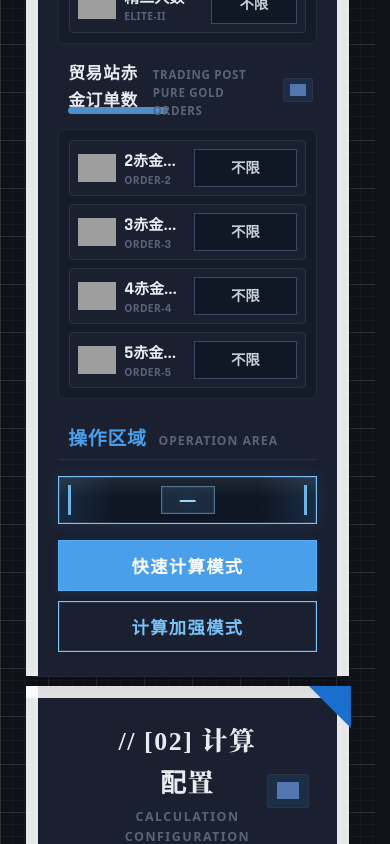
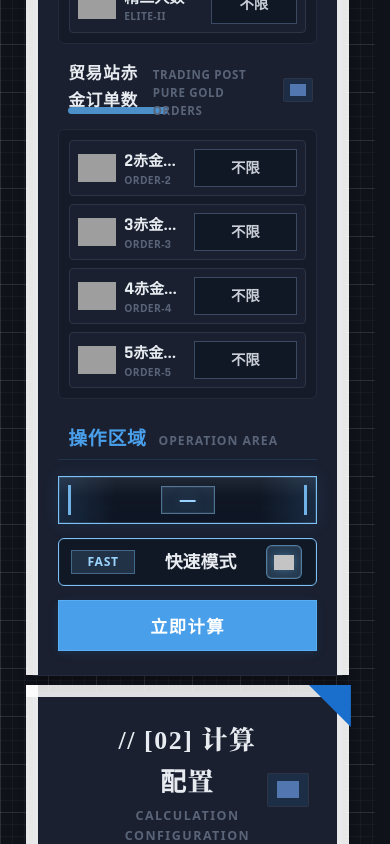
Before and after one commit to parrotime/Arknights-LMD-Sum-calculator, a React (Vite) app: page / in a window 390 px wide. Shown: the part 1156-2000 px from the top of the page. Built offline with nearby package versions, Linux system fonts and the light colour scheme; grey boxes are pictures that could not be loaded.

Commit message:
260520-08-v2_mod_select_button

```diff
--- a/src/App.jsx
+++ b/src/App.jsx
@@ -652,6 +652,7 @@ const MainCalculator = ({ onAssistantEgg }) => {
               onSwap={handleSwapNums}
               onResetInputs={handleResetInputs}
               onClearLmdInput={handleClearLmdInput}
+              onModeWarning={(message) => showAssistantText(message, "high")}
             />
             <SettingsPanel
               settings={state.settings}
--- a/src/assets/styles/InputPanel.module.css
+++ b/src/assets/styles/InputPanel.module.css
@@ -834,10 +834,11 @@
 }
 
 .operation-row {
+  --operation-gap: 14px;
   display: grid;
   grid-template-columns: minmax(220px, 0.75fr) minmax(420px, 1.25fr);
   align-items: stretch;
-  gap: var(--ark-space-md);
+  gap: var(--operation-gap);
   width: 100%;
 }
 
@@ -1129,17 +1130,274 @@
 }
 
 .action-buttons {
-  display: flex;
+  display: grid;
+  grid-template-columns: 286px minmax(0, 1fr);
   align-items: center;
   justify-content: center;
-  gap: 10px;
+  gap: var(--operation-gap);
   margin: 0;
   width: 100%;
+}
+
+.mode-select {
+  position: relative;
+  width: 286px;
+  min-width: 0;
+  z-index: 5;
+}
+
+.mode-select-trigger {
+  position: relative;
+  display: grid;
+  grid-template-columns: 64px minmax(0, 1fr) 42px;
+  align-items: center;
+  gap: 12px;
+  width: 100%;
+  min-height: 48px;
+  margin: 0;
+  padding: 6px 8px 6px 12px;
+  box-sizing: border-box;
+  overflow: hidden;
+  border: 1px solid var(--ark-primary-400);
+  border-radius: 6px;
+  background: var(--ark-input-bg);
+  color: var(--ark-neutral-900);
+  cursor: pointer;
+  transition: border-color var(--ark-transition-fast),
+              background-color var(--ark-transition-fast),
+              box-shadow var(--ark-transition-fast);
+}
+
+.mode-select-trigger:hover,
+.mode-select-trigger-open {
+  border-color: var(--ark-primary-300);
+  box-shadow: inset 0 0 0 1px rgba(80, 155, 235, 0.14);
+}
+
+.mode-select-trigger:focus-visible,
+.mode-menu-item:focus-visible {
+  outline: 2px solid var(--ark-border-focus);
+  outline-offset: 2px;
+}
+
+.mode-select-trigger:disabled {
+  opacity: 0.6;
+  cursor: not-allowed;
+}
+
+.mode-select-label {
+  min-width: 0;
+  color: var(--ark-neutral-900);
+  font-size: 1.12rem;
+  font-weight: 900;
+  line-height: 1;
+  text-align: center;
+  white-space: nowrap;
+  overflow: hidden;
+  text-overflow: ellipsis;
+}
+
+.mode-select-code {
+  display: inline-flex;
+  align-items: center;
+  justify-content: center;
+  min-width: 64px;
+  height: 24px;
+  padding: 0 8px;
+  box-sizing: border-box;
+  background: rgba(80, 155, 235, 0.16);
+  border: 1px solid rgba(80, 155, 235, 0.42);
+  color: var(--ark-primary-700);
+  font-size: 0.76rem;
+  font-weight: 900;
+  line-height: 1;
+  letter-spacing: 0.06em;
+}
+
+.mode-select-icon-wrap {
+  display: inline-flex;
+  align-items: center;
+  justify-content: center;
+  width: 34px;
+  height: 32px;
+  background: rgba(122, 193, 248, 0.2);
+  border: 1px solid rgba(122, 193, 248, 0.5);
+  border-radius: 6px;
+  box-shadow: inset 0 0 0 1px rgba(255, 255, 255, 0.08);
+}
+
+.mode-select-icon {
+  width: 20px;
+  height: 20px;
+  object-fit: contain;
+  filter: brightness(1.24) saturate(1.18) drop-shadow(0 0 5px rgba(122, 193, 248, 0.36));
+  opacity: 1;
+  transition: transform var(--ark-transition-fast);
+  pointer-events: none;
+}
+
+.mode-select-trigger-open .mode-select-icon {
+  transform: rotate(180deg);
+}
+
+.mode-menu {
+  position: absolute;
+  left: 0;
+  right: 0;
+  bottom: calc(100% + 8px);
+  display: flex;
+  flex-direction: column;
+  gap: 5px;
+  padding: 5px;
+  background: var(--ark-surface-card);
+  border: 1px solid var(--ark-primary-400);
+  border-radius: 7px;
+  box-shadow: var(--ark-shadow-lg);
+  animation: mode-menu-enter 160ms cubic-bezier(0.22, 1, 0.36, 1);
+}
+
+.mode-menu-item {
+  display: grid;
+  grid-template-columns: 128px minmax(0, 1fr);
+  align-items: center;
+  gap: 8px;
+  width: 100%;
+  min-height: 50px;
+  padding: 6px;
+  box-sizing: border-box;
+  border: 1px solid transparent;
+  border-radius: 6px;
+  background: transparent;
+  color: var(--ark-neutral-800);
+  text-align: left;
+  cursor: pointer;
+  transition: background-color var(--ark-transition-fast),
+              border-color var(--ark-transition-fast);
+}
+
+.mode-menu-item:hover,
+.mode-menu-item-active {
+  background: var(--ark-surface-inset);
+  border-color: var(--ark-border-default);
+}
+
+.mode-menu-item:first-child .mode-menu-title {
+  background: var(--ark-primary-600);
+  border-color: var(--ark-primary-500);
+  color: #ffffff;
+  box-shadow: inset 0 0 0 1px rgba(255, 255, 255, 0.1);
+}
+
+.mode-menu-title {
+  display: inline-flex;
+  align-items: center;
+  justify-content: center;
+  gap: 7px;
+  height: 36px;
+  padding: 0 8px;
+  box-sizing: border-box;
+  background: rgba(80, 155, 235, 0.14);
+  border: 1px solid rgba(80, 155, 235, 0.34);
+  border-radius: 5px;
+  color: var(--ark-neutral-900);
+  font-size: 1.06rem;
+  font-weight: 900;
+  line-height: 1;
+  white-space: nowrap;
+}
+
+.mode-menu-item-active .mode-menu-title {
+  border-color: var(--ark-primary-300);
+}
+
+.mode-menu-code {
+  display: inline-flex;
+  align-items: center;
+  justify-content: center;
+  width: fit-content;
+  height: 18px;
+  min-width: 52px;
+  padding: 0 7px;
+  box-sizing: border-box;
+  border: 1px solid rgba(80, 155, 235, 0.42);
+  border-radius: 999px;
+  background: rgba(80, 155, 235, 0.1);
+  color: var(--ark-primary-700);
+  font-size: 0.66rem;
+  font-weight: 900;
+  line-height: 1;
+  letter-spacing: 0.06em;
+}
+
+.mode-menu-badge-icon {
+  width: 24px;
+  height: 24px;
+  object-fit: contain;
+  filter: drop-shadow(0 0 5px rgba(122, 193, 248, 0.2));
+  pointer-events: none;
+}
+
+.mode-menu-desc {
+  display: inline-flex;
+  align-items: center;
+  justify-content: flex-start;
+  min-width: 0;
+  color: var(--ark-neutral-600);
+  font-size: 0.82rem;
+  font-weight: 900;
+  line-height: 1;
+  white-space: nowrap;
+}
+
+.mode-menu-meta {
+  display: grid;
+  grid-template-rows: auto auto;
+  align-self: stretch;
+  align-content: space-between;
+  align-items: start;
+  gap: 4px;
+  min-width: 0;
+}
+
+:global([data-theme="dark"]) .mode-select-code,
+:global([data-theme="dark"]) .mode-menu-item:first-child .mode-menu-title {
+  color: #06101a;
+}
+
+:global([data-theme="dark"]) .mode-select-code {
+  background: rgba(122, 193, 248, 0.16);
+  border-color: rgba(122, 193, 248, 0.38);
+  color: var(--ark-primary-300);
+}
+
+:global([data-theme="dark"]) .mode-menu-code {
+  color: var(--ark-primary-300);
+}
+
+:global([data-theme="dark"]) .mode-select-trigger {
+  box-shadow: inset 0 0 0 1px rgba(122, 193, 248, 0.08);
+}
+
+:global([data-theme="dark"]) .mode-menu {
+  box-shadow: 0 12px 28px rgba(0, 0, 0, 0.42),
+              inset 0 0 0 1px rgba(122, 193, 248, 0.08);
 }
 
 .action-buttons .calculate-button {
   margin-top: 0;
   margin-bottom: 0;
+}
+
+@keyframes mode-menu-enter {
+  0% {
+    opacity: 0;
+    transform: translateY(6px);
+  }
+
+  100% {
+    opacity: 1;
+    transform: translateY(0);
+  }
 }
 
 @keyframes calculate-confirm-spread {
@@ -1159,6 +1417,8 @@
 @media (prefers-reduced-motion: reduce) {
   .calculate-button,
   .calculate-button::after,
+  .mode-menu,
+  .mode-select-icon,
   .diff-status-text,
   .rolling-digit-strip {
     transition: none;
@@ -1238,7 +1498,11 @@
   }
 
   .action-buttons {
-    flex-direction: column;
+    grid-template-columns: 1fr;
+  }
+
+  .mode-select {
+    width: 100%;
   }
 
   .calculate-button {
--- a/src/assets/styles/index.css
+++ b/src/assets/styles/index.css
@@ -416,6 +416,7 @@ input[type="number"]::-webkit-outer-spin-button {
   margin: 0;
 }
 input[type="number"] {
+  appearance: textfield;
   -moz-appearance: textfield;
 }
 
@@ -459,7 +460,7 @@ html, body, #root {
 
 .nav-inner {
   width: 100%;
-  max-width: 1200px;
+  max-width: 1080px;
   display: flex;
   align-items: center;
   justify-content: space-between;
--- a/src/components/InputPanel.jsx
+++ b/src/components/InputPanel.jsx
@@ -1,4 +1,4 @@
-import React, { useState, useMemo } from "react";
+import React, { useState, useMemo, useEffect, useRef } from "react";
 import { computeDiff } from "../utils/calcLogic";
 import LimitWheelInput from "./LimitWheelInput";
 import panelStyles from "../assets/styles/PanelFrame.module.css";
@@ -13,6 +13,25 @@ const WHEEL_LIMIT_FIELDS = new Set([
   "trade4Count",
   "trade5Count",
 ]);
+
+const CALC_MODES = {
+  fast: {
+    label: "快速模式",
+    code: "FAST",
+    desc: "响应更快",
+    badgeIcon: "https://ark-lmd.oss-cn-beijing.aliyuncs.com/bq04.webp",
+    badgeLabel: "推荐",
+  },
+  strong: {
+    label: "加强模式",
+    code: "BOOST",
+    desc: "深度搜索",
+    badgeIcon: "https://ark-lmd.oss-cn-beijing.aliyuncs.com/bq09.webp",
+    badgeLabel: "深度",
+  },
+};
+
+const MODE_TOGGLE_ICON = "https://ark-lmd.oss-cn-beijing.aliyuncs.com/exchange.webp";
 
 const RollingNumber = ({ value }) => {
   const text = Math.abs(value).toLocaleString("zh-CN");
@@ -58,9 +77,14 @@ const InputPanel = ({
   onSwap,
   onResetInputs,
   onClearLmdInput,
+  onModeWarning,
 }) => {
   const [pressedCalculate, setPressedCalculate] = useState(null);
   const [limitResetAnimating, setLimitResetAnimating] = useState(null);
+  const [selectedCalcMode, setSelectedCalcMode] = useState("fast");
+  const [modeMenuOpen, setModeMenuOpen] = useState(false);
+  const [hasWarnedStrongMode, setHasWarnedStrongMode] = useState(false);
+  const modeSelectRef = useRef(null);
 
   // 实时计算差值
   const diffInfo = useMemo(() => computeDiff(state.num1, state.num2), [state.num1, state.num2]);
@@ -75,6 +99,27 @@ const InputPanel = ({
           ? { prefix: "需", label: "消耗", amount: Math.abs(diffInfo.value) }
           : { prefix: "", label: "无需变化", amount: null }
       : { prefix: "", label: "—", amount: null };
+  const selectedMode = CALC_MODES[selectedCalcMode];
+
+  useEffect(() => {
+    if (!modeMenuOpen) return undefined;
+
+    const handlePointerDown = (event) => {
+      if (!modeSelectRef.current?.contains(event.target)) {
+        setModeMenuOpen(false);
+      }
+    };
+    const handleEscape = (event) => {
+      if (event.key === "Escape") setModeMenuOpen(false);
+    };
+
+    document.addEventListener("pointerdown", handlePointerDown);
+    document.addEventListener("keydown", handleEscape);
+    return () => {
+      document.removeEventListener("pointerdown", handlePointerDown);
+      document.removeEventListener("keydown", handleEscape);
+    };
+  }, [modeMenuOpen]);
 
   const limitGroups = [
     {
@@ -165,11 +210,11 @@ const InputPanel = ({
   // Enter 键触发计算
   const handleKeyDown = (e) => {
     if (e.key === "Enter" && !state.isCalculating) {
-      handleCalculate(e, 'fast');
+      handleCalculate(e, selectedCalcMode);
     }
   };
 
-  const handleCalculateClick = (e, mode) => {
+  const handleCalculateClick = (e) => {
     const rect = e.currentTarget.getBoundingClientRect();
     const originX = e.clientX
       ? `${e.clientX - rect.left}px`
@@ -177,8 +222,18 @@ const InputPanel = ({
 
     e.currentTarget.style.setProperty("--confirm-origin-x", originX);
     setPressedCalculate(null);
-    requestAnimationFrame(() => setPressedCalculate(mode));
-    handleCalculate(e, mode);
+    requestAnimationFrame(() => setPressedCalculate(selectedCalcMode));
+    handleCalculate(e, selectedCalcMode);
+  };
+
+  const handleModeSelect = (mode) => {
+    setSelectedCalcMode(mode);
+    setModeMenuOpen(false);
+
+    if (mode === "strong" && !hasWarnedStrongMode) {
+      onModeWarning?.("加强模式会消耗更多计算资源，建议在快速模式结果不满足时使用");
+      setHasWarnedStrongMode(true);
+    }
   };
 
   const handleLimitWheelChange = (field, value, max) => {
@@ -467,25 +522,62 @@ const InputPanel = ({
           </div>
 
           <div className={styles['action-buttons']}>
+            <div className={styles['mode-select']} ref={modeSelectRef}>
+              <button
+                type="button"
+                className={`${styles['mode-select-trigger']} ${modeMenuOpen ? styles['mode-select-trigger-open'] : ''}`}
+                onClick={() => setModeMenuOpen(open => !open)}
+                aria-haspopup="listbox"
+                aria-expanded={modeMenuOpen}
+                disabled={state.isCalculating}
+              >
+                <span className={styles['mode-select-code']}>{selectedMode.code}</span>
+                <span className={styles['mode-select-label']}>{selectedMode.label}</span>
+                <span className={styles['mode-select-icon-wrap']} aria-hidden="true">
+                  <img
+                    className={styles['mode-select-icon']}
+                    src={MODE_TOGGLE_ICON}
+                    alt=""
+                    draggable="false"
+                  />
+                </span>
+              </button>
+              {modeMenuOpen && (
+                <div className={styles['mode-menu']} role="listbox" aria-label="计算模式">
+                  {Object.entries(CALC_MODES).map(([mode, item]) => (
+                    <button
+                      type="button"
+                      className={`${styles['mode-menu-item']} ${selectedCalcMode === mode ? styles['mode-menu-item-active'] : ''}`}
+                      role="option"
+                      aria-selected={selectedCalcMode === mode}
+                      onClick={() => handleModeSelect(mode)}
+                      key={mode}
+                    >
+                      <span className={styles['mode-menu-title']}>
+                        <img
+                          className={styles['mode-menu-badge-icon']}
+                          src={item.badgeIcon}
+                          alt={item.badgeLabel}
+                          draggable="false"
+                        />
+                        <span>{item.label}</span>
+                      </span>
+                      <span className={styles['mode-menu-meta']}>
+                        <span className={styles['mode-menu-code']}>{item.code}</span>
+                        <span className={styles['mode-menu-desc']}>{item.desc}</span>
+                      </span>
+                    </button>
+                  ))}
+                </div>
+              )}
+            </div>
             <button
-              className={`${styles['calculate-button']} ${styles['calculate-button-fast']} ${
-                pressedCalculate === 'fast' ? styles['calculate-button-confirming'] : ''
-              }`}
-              onClick={(e) => handleCalculateClick(e, 'fast')}
+              className={`${styles['calculate-button']} ${pressedCalculate ? styles['calculate-button-confirming'] : ''}`}
+              onClick={handleCalculateClick}
               onAnimationEnd={() => setPressedCalculate(null)}
               disabled={state.isCalculating}
             >
-              {state.isCalculating ? "计算中..." : "快速计算模式"}
-            </button>
-            <button
-              className={`${styles['calculate-button']} ${styles['calculate-button-strong']} ${
-                pressedCalculate === 'strong' ? styles['calculate-button-confirming'] : ''
-              }`}
-              onClick={(e) => handleCalculateClick(e, 'strong')}
-              onAnimationEnd={() => setPressedCalculate(null)}
-              disabled={state.isCalculating}
-            >
-              {state.isCalculating ? "计算中..." : "计算加强模式"}
+              {state.isCalculating ? "计算中..." : "立即计算"}
             </button>
           </div>
         </div>
--- a/src/components/PlanCard.jsx
+++ b/src/components/PlanCard.jsx
@@ -3,7 +3,7 @@ import PropTypes from "prop-types";
 import styles from "../assets/styles/PlanCard.module.css";
 
 const COPY_ICON_URL = "https://ark-lmd.oss-cn-beijing.aliyuncs.com/duplication.webp";
-const COPIED_ICON_URL = "https://ark-lmd.oss-cn-beijing.aliyuncs.com/bq04.webp";
+const COPIED_ICON_URL = "https://ark-lmd.oss-cn-beijing.aliyuncs.com/bq10.webp";
 
 const PlanCard = ({
   identityLabel,
```
